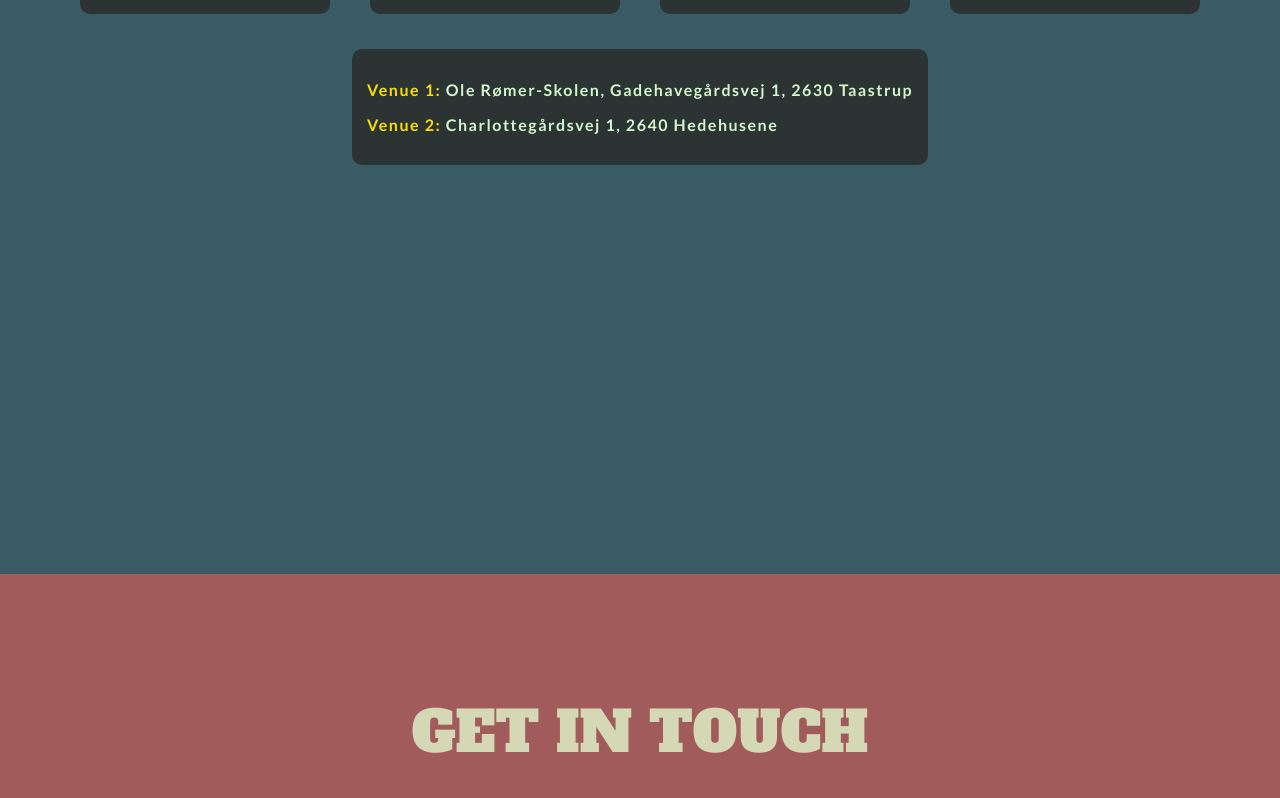
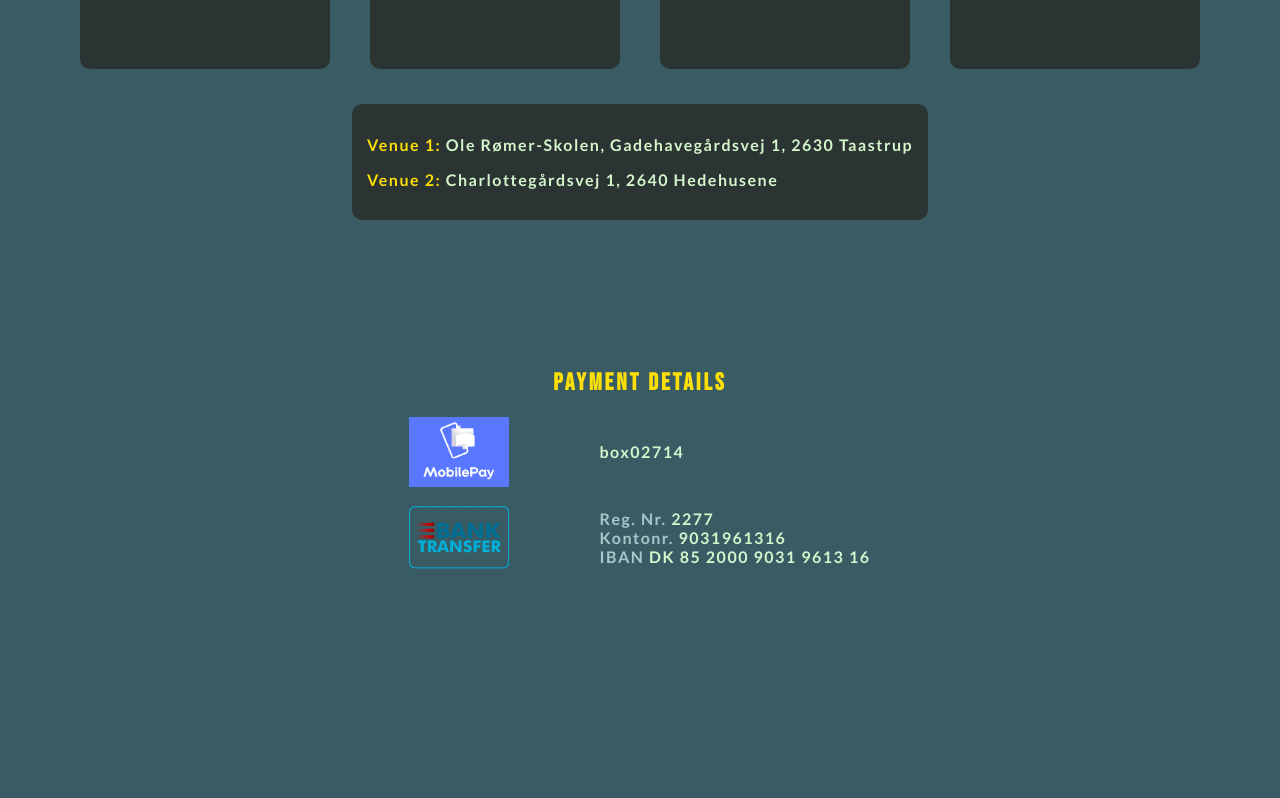
Before and after one commit to narendra28051991/disa, a React (Create React App) app: page / in a window 1280 px wide. Shown: the part 1794-2592 px from the top of the page. Built offline with nearby package versions, Linux system fonts and the light colour scheme.

Commit message:
payment details added

```diff
--- a/public/index.html
+++ b/public/index.html
@@ -7,7 +7,7 @@
     <meta name="theme-color" content="#000000" />
     <meta
       name="description"
-      content="Web site created by Narendra Kumar"
+      content="© 2022 Denmark Indian Sports Association"
     />
     <link rel="apple-touch-icon" href="%PUBLIC_URL%/logo192.png" />
     <!--
--- a/src/pages/Games/Games.css
+++ b/src/pages/Games/Games.css
@@ -1,6 +1,6 @@
 #games{
     width: 100%;
-    height: 200vh;
+    height: 250vh;
     box-sizing: border-box;
     display: flex;
     flex-direction: column;
@@ -102,7 +102,36 @@ div div:nth-child(4) .single-game-text p:nth-child(4):hover{
 .venue p span{
     color: #FBDF07;
 }
-
+.payment{
+    padding-top: 50px;
+    text-align: center;
+    color: #FBDF07;
+}
+.payment h2{
+    letter-spacing: 3px;
+}
+.payment div{
+    display: flex;
+    justify-content: flex-start;
+    align-items: center;
+    font-family:'Lato';
+    font-weight: bold;
+    letter-spacing: 1.5px;
+    color: #D4F6CC;
+}
+.payment img{
+    width: 100px;
+    margin-right: 50px;
+}
+.payment ul{
+    list-style: none;
+}
+.payment ul li{
+    text-align: left;
+}
+.payment ul li span{
+    color: #A5C9CA;
+}
 
 /* Wate Wave Text Animation */
 .calendar {
@@ -292,6 +321,12 @@ div div:nth-child(4) .single-game-text p:nth-child(4):hover{
     .venue p{
         font-size: 0.6rem;
     }
+    .payment img{
+        width: 70px;
+    }
+    .payment div{
+        font-size: 0.8em;
+    }
 }
 
 @media(max-width:400px){
--- a/src/pages/Games/Games.js
+++ b/src/pages/Games/Games.js
@@ -6,6 +6,8 @@ import GameOne from '../../images/carrom.png';
 import GameTwo from '../../images/chess.png';
 import GameThree from '../../images/yoga.png';
 import GameFour from '../../images/badminton.png';
+import Mobilepay from '../../images/mobilepay.png';
+import BankTransfer from '../../images/banktransfer.png';
 
 export default function Games() {
   return (
@@ -64,6 +66,26 @@ export default function Games() {
       <div className="link">
         <h2 className="lineUp"><a href="https://forms.gle/7fbb6mwZL9CeqyXZ7" target="_blank" rel="noreferrer">Click to register</a></h2>
       </div>
+
+      <div className="payment">
+        <h2 className="payment-title">Payment Details</h2>
+        <div>
+          <img src={Mobilepay} alt="mobile pay" />
+          <ul>
+            <li>box02714</li>
+          </ul>
+        </div>
+        <div>
+          <img src={BankTransfer} alt="bank transfer" />
+          <div>
+            <ul>
+              <li><span>Reg. Nr.</span> 2277</li>
+              <li><span>Kontonr.</span> 9031961316</li>
+              <li><span>IBAN</span> DK 85 2000 9031 9613 16</li>
+            </ul>
+          </div>
+        </div>
+      </div>
     </div>
   )
 }
```
Also changed, not shown: src/images/banktransfer.png (added), src/images/mobilepay.png (added).
